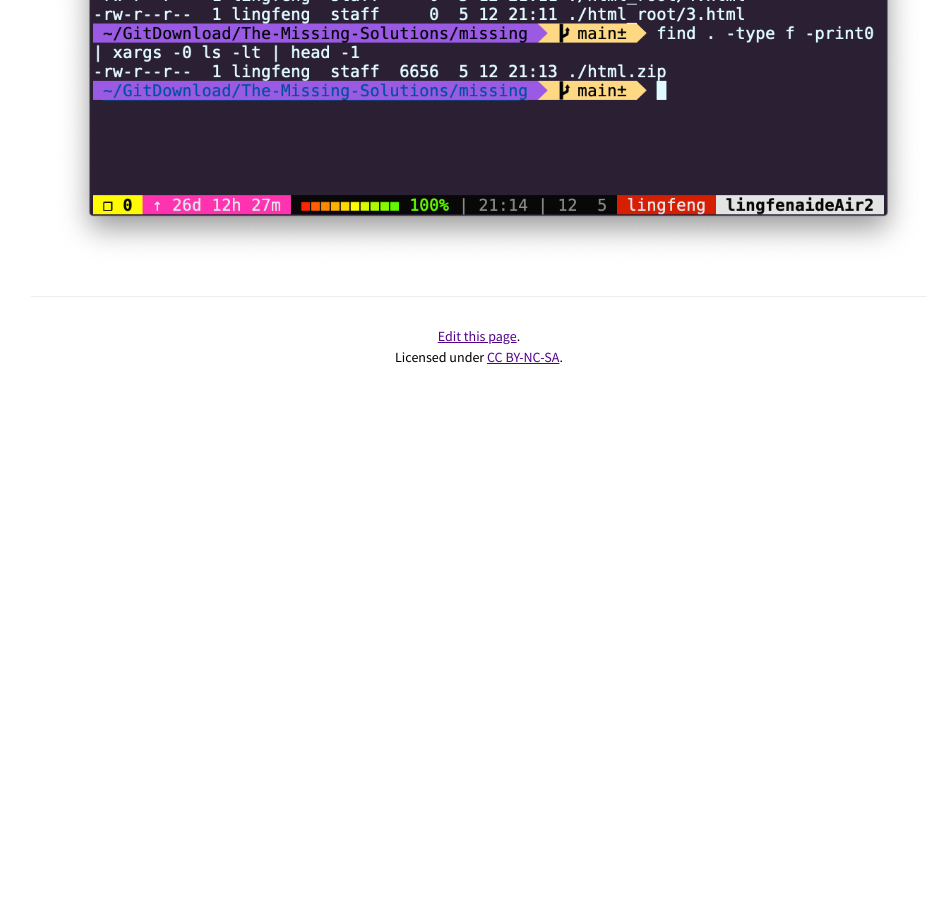
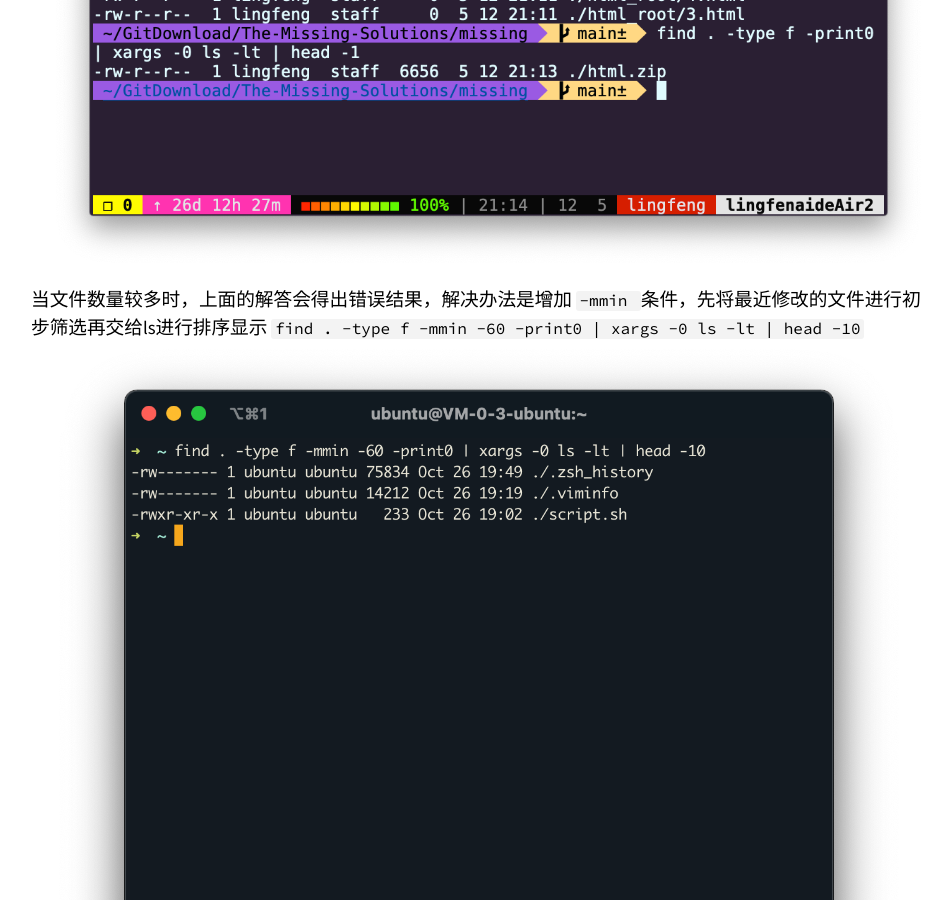
Before and after one commit to missing-semester-cn/missing-notes-and-solutions, a Jekyll site: the page built from _2020/solutions/shell-tools-solution.md, in a window 1280 px wide and 900 px high, scrolled down 4654 px. Shown: the whole window, without its empty margins (161-1112 px from the left). Built offline with Jekyll 4.4.1, drawn with Linux system fonts in a browser that asks for light colours; before the commit the page ends 5059 px from its top, so only the background shows below that.

Commit message:
fix: 'Shell Tools and Scripting'#5

```diff
--- a/_2020/solutions/shell-tools-solution.md
+++ b/_2020/solutions/shell-tools-solution.md
@@ -158,3 +158,7 @@ index: 2
 5. (进阶) 编写一个命令或脚本递归的查找文件夹中最近使用的文件。更通用的做法，你可以按照最近的使用时间列出文件吗？
 `find . -type f -print0 | xargs -0 ls -lt | head -1`
 ![1.png]({{site.url}}/2020/solutions/images/2/4.png)
+
+当文件数量较多时，上面的解答会得出错误结果，解决办法是增加 `-mmin `条件，先将最近修改的文件进行初步筛选再交给ls进行排序显示
+ `find . -type f -mmin -60 -print0 | xargs -0 ls -lt | head -10`
+![1.png]({{site.url}}/2020/solutions/images/2/5.png)
```
Also changed, not shown: _2020/solutions/images/2/5.png (added).
